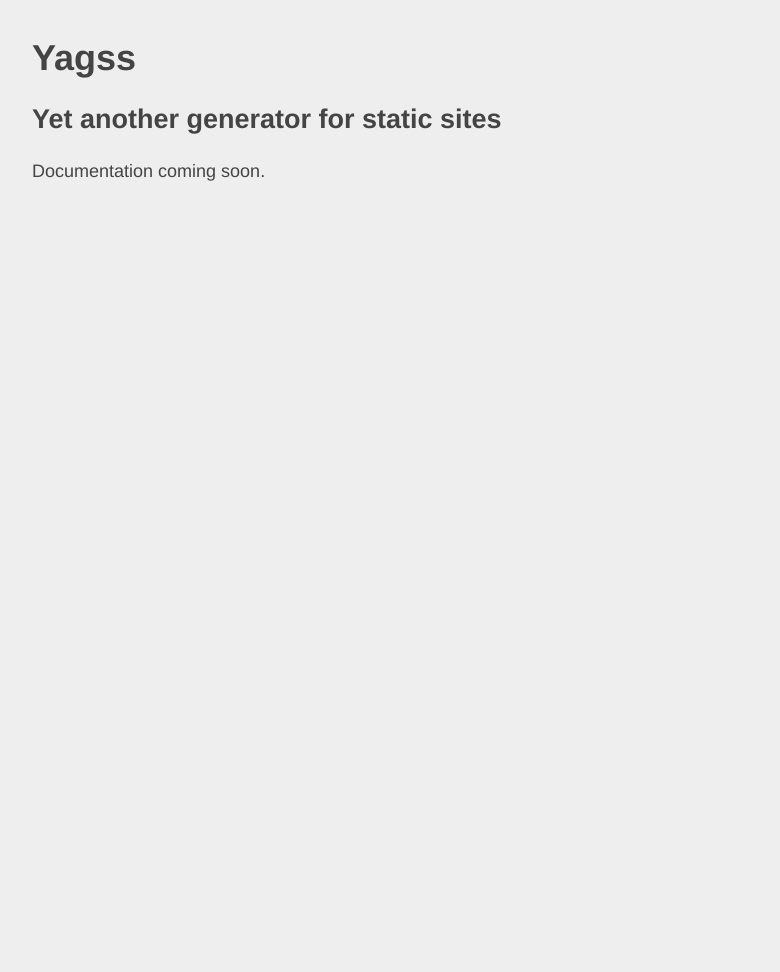
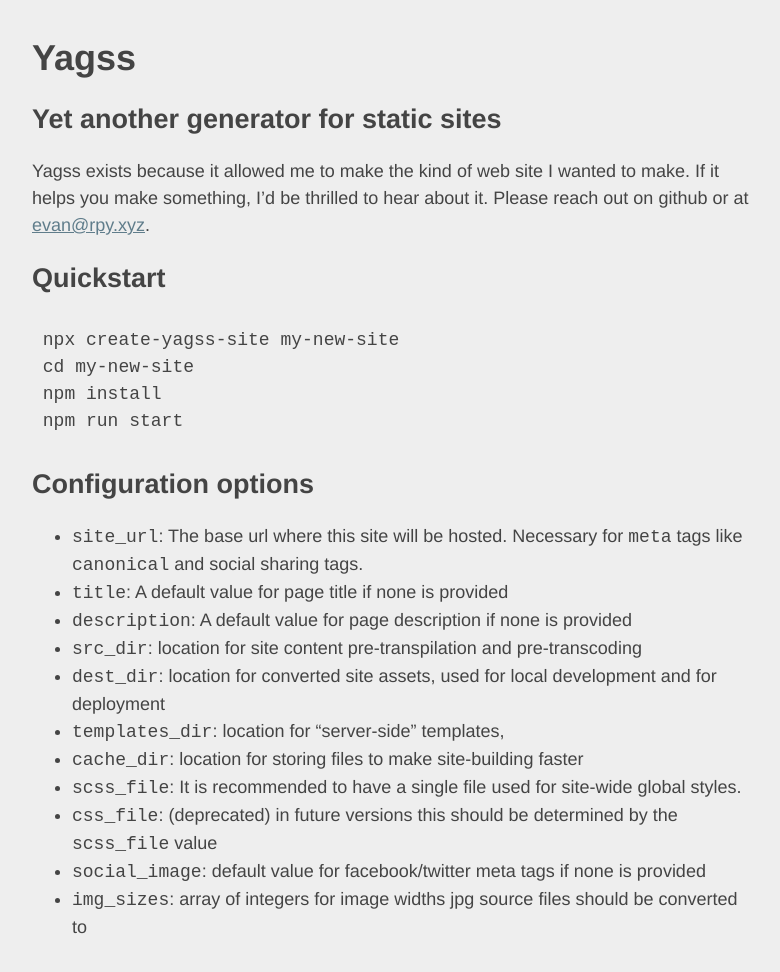
Before and after one commit to esonderegger/yagss, a website: page docs/index.html in a window 1280 px wide. Shown: the whole page, without its empty margins (248-1028 px from the left). Before the commit the page ends 800 px from the top, so only its background shows below. Drawn offline with Linux system fonts and the light colour scheme.

Commit message:
some initial documentation updates

```diff
--- a/docs/index.html
+++ b/docs/index.html
@@ -18,7 +18,26 @@
       <h2>Yet another generator for static sites</h2>
     </header>
     <main>
-      <p>Documentation coming soon.</p>
+      <p>Yagss exists because it allowed me to make the kind of web site I wanted to make. If it helps you make something, I’d be thrilled to hear about it. Please reach out on github or at <a href="mailto:evan@rpy.xyz">evan@rpy.xyz</a>.</p>
+      <h2 id="quickstart">Quickstart</h2>
+      <pre><code>npx create-yagss-site my-new-site
+cd my-new-site
+npm install
+npm run start</code></pre>
+      <h2 id="configuration-options">Configuration options</h2>
+      <ul>
+        <li><code>site_url</code>: The base url where this site will be hosted. Necessary for <code>meta</code> tags like <code>canonical</code> and social sharing tags.</li>
+        <li><code>title</code>: A default value for page title if none is provided</li>
+        <li><code>description</code>: A default value for page description if none is provided</li>
+        <li><code>src_dir</code>: location for site content pre-transpilation and pre-transcoding</li>
+        <li><code>dest_dir</code>: location for converted site assets, used for local development and for deployment</li>
+        <li><code>templates_dir</code>: location for “server-side” templates, </li>
+        <li><code>cache_dir</code>: location for storing files to make site-building faster</li>
+        <li><code>scss_file</code>: It is recommended to have a single file used for site-wide global styles. </li>
+        <li><code>css_file</code>: (deprecated) in future versions this should be determined by the <code>scss_file</code> value</li>
+        <li><code>social_image</code>: default value for facebook/twitter meta tags if none is provided</li>
+        <li><code>img_sizes</code>: array of integers for image widths jpg source files should be converted to</li>
+      </ul>
     </main>
   </body>
 
```
Also changed, not shown: README.md, 1 other file.
